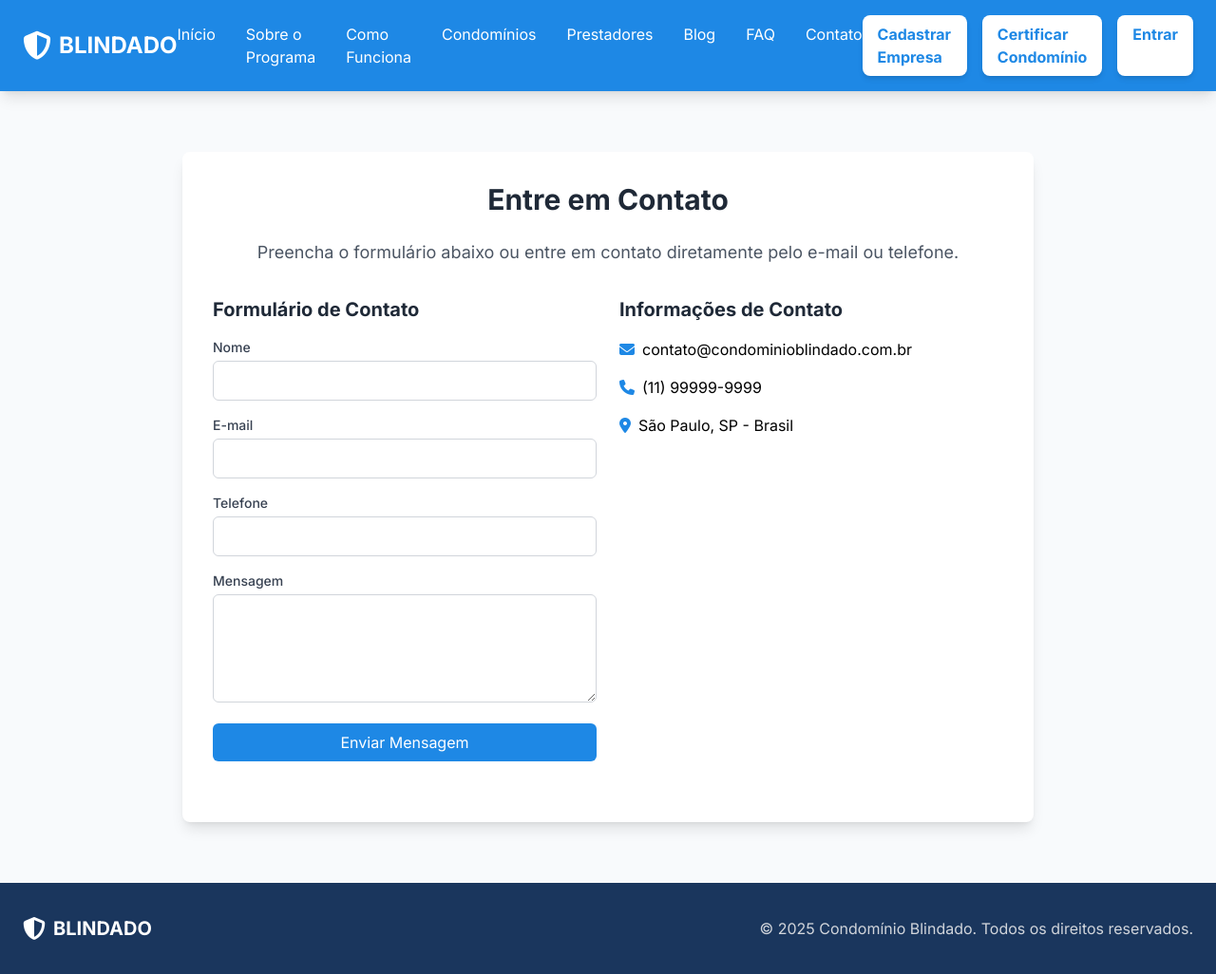
After one commit to Guilherme-d3v/novo-projeto, a Flask app: page /contato in a window 1280 px wide. The commit adds this page. Shown: the whole page at 95% size. Run offline with Flask 3, Linux system fonts and the light colour scheme; some libraries are stand-ins or nearby versions.

Commit message:
feat: att do app e base/impl de novos html
atualizando o app.py e base html para suportar as novas paginas

blog
faq
contato

```diff
--- a/app.py
+++ b/app.py
@@ -67,6 +67,22 @@ def login_required(fn):
             return fn(*args, **kwargs)
         return redirect(url_for("login"))
     return _wrap
+
+# Adicione estas rotas logo após a inicialização do app e antes das outras rotas
+@app.route("/blog")
+def blog():
+    return render_template("blog.html")
+
+@app.route("/faq")
+def faq():
+    return render_template("faq.html")
+
+@app.route("/contato", methods=["GET", "POST"])
+def contato():
+    if request.method == "POST":
+        flash("Mensagem enviada com sucesso! Em breve entraremos em contato.", "success")
+        return redirect(url_for("contato"))
+    return render_template("contato.html")
 
 
 @app.route("/")
--- a/templates/base.html
+++ b/templates/base.html
@@ -42,14 +42,17 @@
                     <span class="text-2xl font-bold">BLINDADO</span>
                 </a>
                 <div class="hidden md:flex space-x-8">
+                    <a href="{{ url_for('index') }}" class="hover:text-blindado-light-blue transition duration-300">Início</a>
                     <a href="#" class="hover:text-blindado-light-blue transition duration-300">Sobre o Programa</a>
                     <a href="#" class="hover:text-blindado-light-blue transition duration-300">Como Funciona</a>
-                    <a href="#" class="hover:text-blindado-light-blue transition duration-300">Condomínios</a>
-                    <a href="#" class="hover:text-blindado-light-blue transition duration-300">Prestadores</a>
-                    <a href="#" class="hover:text-blindado-light-blue transition duration-300">Blog</a>
-                    <a href="#" class="hover:text-blindado-light-blue transition duration-300">FAQ</a>
-                    <a href="#" class="hover:text-blindado-light-blue transition duration-300">Contato</a>
+                    <a href="{{ url_for('lista_certificados') }}" class="hover:text-blindado-light-blue transition duration-300">Condomínios</a>
+                    <a href="{{ url_for('lista_empresas') }}" class="hover:text-blindado-light-blue transition duration-300">Prestadores</a>
+                    <a href="{{ url_for('blog') }}" class="hover:text-blindado-light-blue transition duration-300">Blog</a>
+                    <a href="{{ url_for('faq') }}" class="hover:text-blindado-light-blue transition duration-300">FAQ</a>
+                    <a href="{{ url_for('contato') }}" class="hover:text-blindado-light-blue transition duration-300">Contato</a>
                 </div>
+
+
                 <div class="flex space-x-4">
                     <a href="{{ url_for('cadastrar_empresa') }}" class="bg-white text-blindado-blue font-bold py-2 px-4 rounded-lg shadow-md hover:bg-gray-100 transition duration-300">
                         Cadastrar Empresa
--- /dev/null
+++ b/templates/contato.html
@@ -0,0 +1,61 @@
+{% extends "base.html" %}
+{% block title %}Contato - Condomínio Blindado{% endblock %}
+{% block content %}
+<div class="max-w-4xl mx-auto bg-white p-8 rounded-lg shadow-lg my-8">
+    <h1 class="text-3xl font-bold text-gray-800 mb-6 text-center">Entre em Contato</h1>
+    <p class="text-lg text-gray-600 text-center mb-8">
+        Preencha o formulário abaixo ou entre em contato diretamente pelo e-mail ou telefone.
+    </p>
+
+    <!-- Formulário de contato -->
+    <div class="grid grid-cols-1 md:grid-cols-2 gap-6 mb-8">
+        <div>
+            <h2 class="text-xl font-semibold text-gray-800 mb-4">Formulário de Contato</h2>
+            <form action="{{ url_for('contato') }}" method="POST" class="space-y-4">
+                <div>
+                    <label for="nome" class="block text-sm font-medium text-gray-700 mb-1">Nome</label>
+                    <input type="text" id="nome" name="nome" required
+                           class="w-full px-4 py-2 border border-gray-300 rounded-md focus:ring-blindado-blue focus:border-blindado-blue">
+                </div>
+                <div>
+                    <label for="email" class="block text-sm font-medium text-gray-700 mb-1">E-mail</label>
+                    <input type="email" id="email" name="email" required
+                           class="w-full px-4 py-2 border border-gray-300 rounded-md focus:ring-blindado-blue focus:border-blindado-blue">
+                </div>
+                <div>
+                    <label for="telefone" class="block text-sm font-medium text-gray-700 mb-1">Telefone</label>
+                    <input type="tel" id="telefone" name="telefone"
+                           class="w-full px-4 py-2 border border-gray-300 rounded-md focus:ring-blindado-blue focus:border-blindado-blue">
+                </div>
+                <div>
+                    <label for="mensagem" class="block text-sm font-medium text-gray-700 mb-1">Mensagem</label>
+                    <textarea id="mensagem" name="mensagem" rows="4" required
+                              class="w-full px-4 py-2 border border-gray-300 rounded-md focus:ring-blindado-blue focus:border-blindado-blue"></textarea>
+                </div>
+                <button type="submit" class="w-full bg-blindado-blue text-white py-2 px-4 rounded-md hover:bg-blindado-dark transition duration-300">
+                    Enviar Mensagem
+                </button>
+            </form>
+        </div>
+
+        <!-- Informações de contato -->
+        <div>
+            <h2 class="text-xl font-semibold text-gray-800 mb-4">Informações de Contato</h2>
+            <div class="space-y-4">
+                <div class="flex items-center">
+                    <i class="fas fa-envelope text-blindado-blue mr-2"></i>
+                    <span>contato@condominioblindado.com.br</span>
+                </div>
+                <div class="flex items-center">
+                    <i class="fas fa-phone text-blindado-blue mr-2"></i>
+                    <span>(11) 99999-9999</span>
+                </div>
+                <div class="flex items-center">
+                    <i class="fas fa-map-marker-alt text-blindado-blue mr-2"></i>
+                    <span>São Paulo, SP - Brasil</span>
+                </div>
+            </div>
+        </div>
+    </div>
+</div>
+{% endblock %}
```
Also changed, not shown: static/css/style.css (+31 -0 lines), templates/blog.html (added, +43 -0 lines), templates/faq.html (added, +58 -0 lines).
